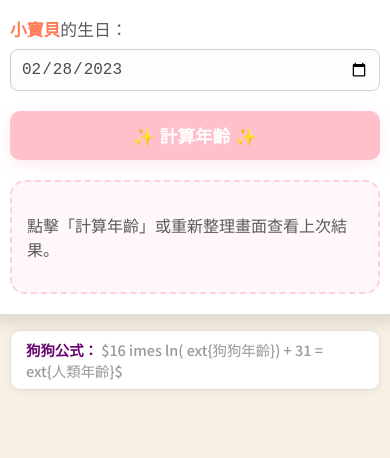
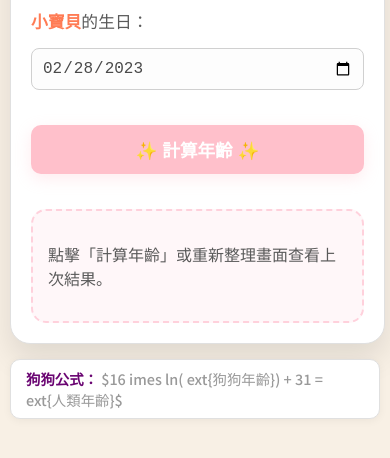
Before and after one commit to vhgvhnj-png/mypencalc, a plain HTML site: page index.html in a window 390 px wide. Shown: the part 386-844 px from the top of the page. Drawn offline with Linux system fonts and the light colour scheme; a web font is replaced by a local one.

Commit message:
container

```diff
--- a/style.css
+++ b/style.css
@@ -161,12 +161,21 @@ body {
         padding: 10px; /* 減少整體邊距 */
     }
 
-    /* 調整計算機容器的內邊距和最大寬度 */
+    /* style.css 建議 */
     .calculator-container {
-        padding: 20px; /* 減少內邊距 */
-        border-radius: 10px; /* 稍微減少圓角 */
-        max-width: 100%; /* 讓它在小螢幕上可以佔滿寬度 (由 body 的 padding 控制邊界) */
-        box-shadow: 0 8px 16px rgba(0, 0, 0, 0.1);
+        width: 90%; /* 在手機上佔 90% 寬度 */
+        max-width: 500px; /* 在桌面裝置上不超過 500px */
+        margin: 0 auto; /* 置中 */
+        padding: 20px;
+    }
+
+    .input-group label,
+    .input-group select,
+    .input-group input[type="date"],
+    #calculateBtn {
+        width: 100%; /* 確保表單元素在手機上佔滿可用寬度 */
+        box-sizing: border-box; /* 確保 padding 不會增加總寬度 */
+        margin-bottom: 15px;
     }
 
     /* 調整標題大小，使其更適合小螢幕 */
```
